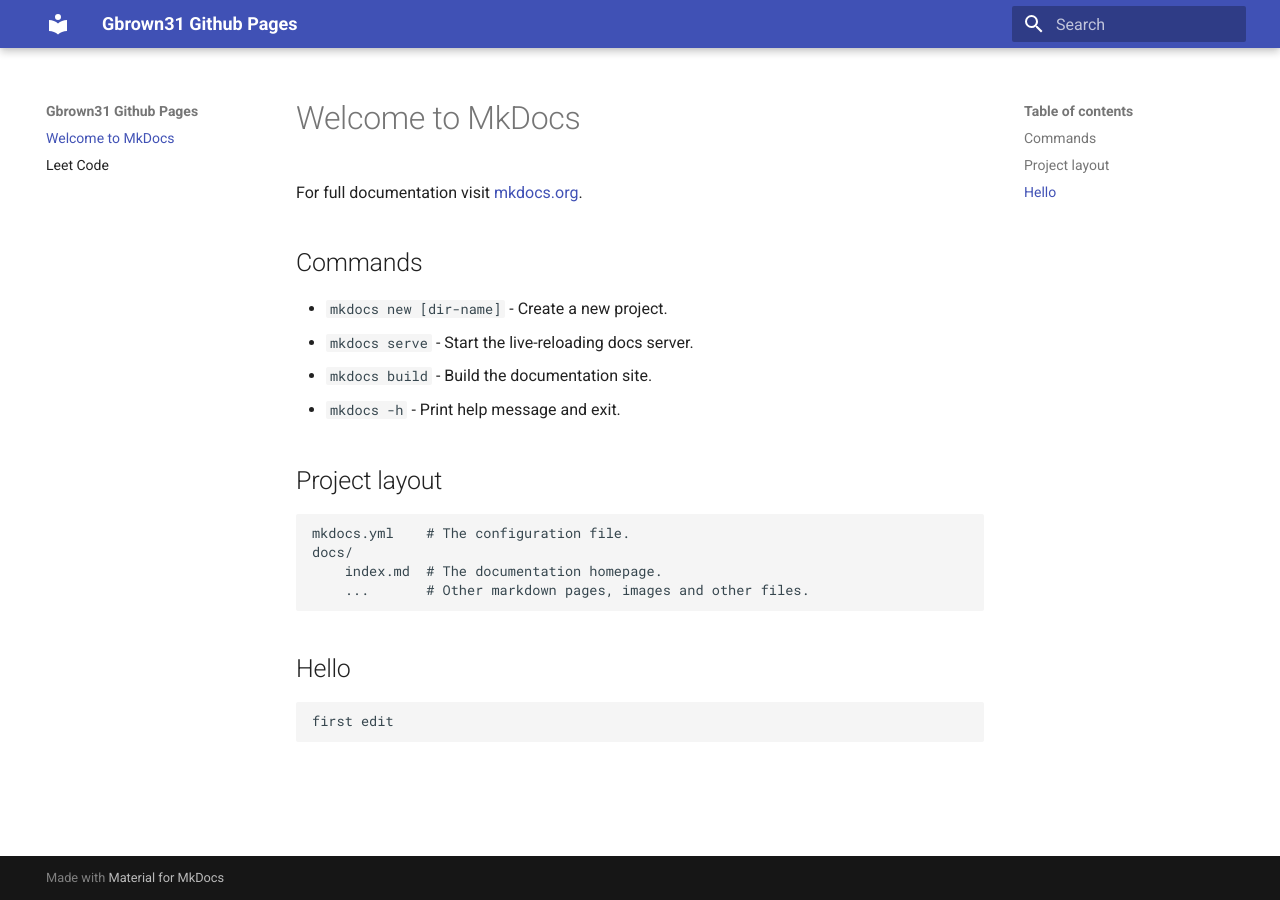
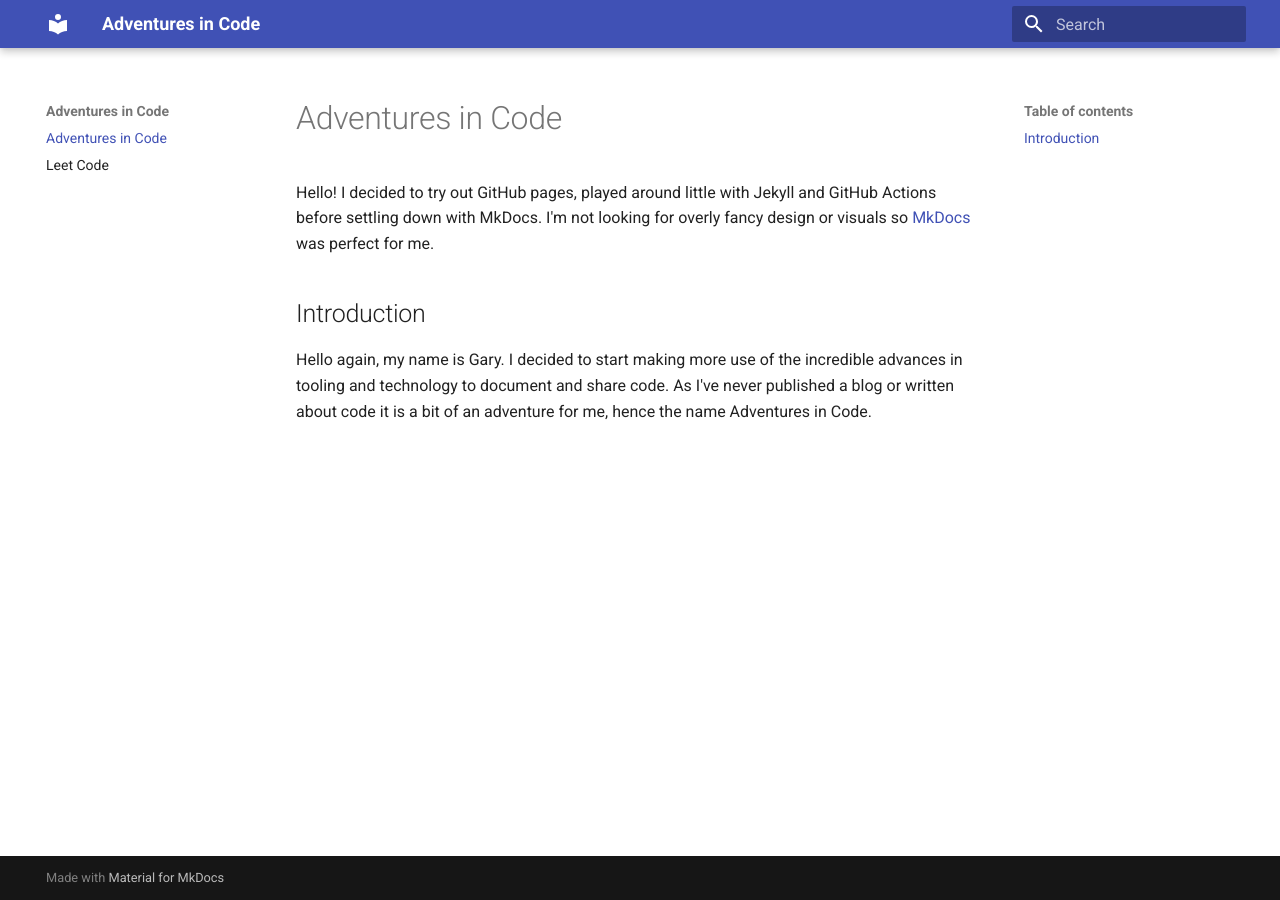
Before and after one commit to gbrown31/gbrown31.github.io, an MkDocs documentation site: the page built from docs/index.md, in a window 1280 px wide. Built offline with MkDocs 1.6.1 and Material for MkDocs 9.7.7, drawn with Linux system fonts in a browser that asks for light colours.

Commit message:
update site name and readme.

```diff
--- a/docs/index.md
+++ b/docs/index.md
@@ -1,21 +1,7 @@
-# Welcome to MkDocs
+# Adventures in Code
 
-For full documentation visit [mkdocs.org](https://www.mkdocs.org).
+Hello! I decided to try out GitHub pages, played around little with Jekyll and GitHub Actions before settling down with MkDocs. I'm not looking for overly fancy design or visuals so [MkDocs](https://www.mkdocs.org/) was perfect for me.
 
-## Commands
+## Introduction
 
-* `mkdocs new [dir-name]` - Create a new project.
-* `mkdocs serve` - Start the live-reloading docs server.
-* `mkdocs build` - Build the documentation site.
-* `mkdocs -h` - Print help message and exit.
-
-## Project layout
-
-    mkdocs.yml    # The configuration file.
-    docs/
-        index.md  # The documentation homepage.
-        ...       # Other markdown pages, images and other files.
-
-## Hello
-
-    first edit
+Hello again, my name is Gary. I decided to start making more use of the incredible advances in tooling and technology to document and share code. As I've never published a blog or written about code it is a bit of an adventure for me, hence the name Adventures in Code.
--- a/mkdocs.yml
+++ b/mkdocs.yml
@@ -1,3 +1,3 @@
-site_name: Gbrown31 Github Pages
+site_name: Adventures in Code
 theme:
   name: material
```
Also changed, not shown: README.md (+9 -1 lines), docs/leetcode.md (+1 -1 lines).
